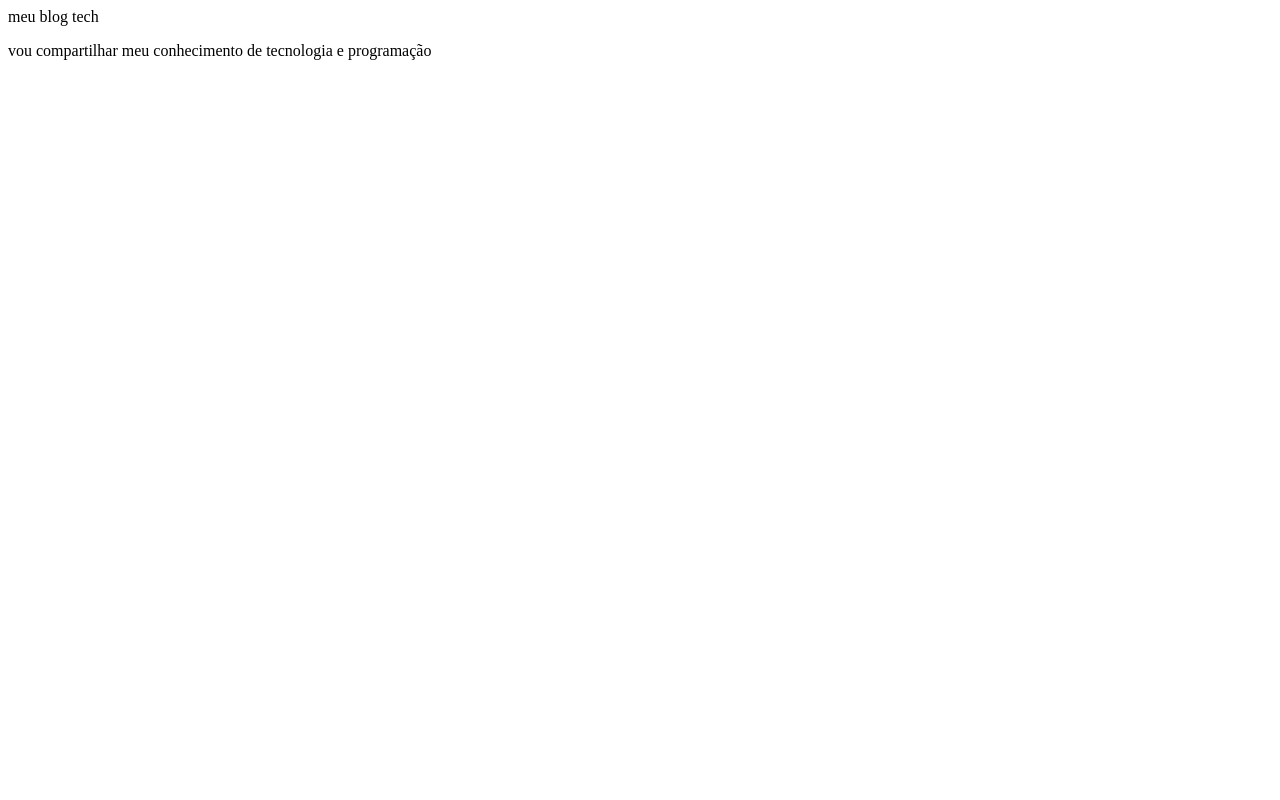
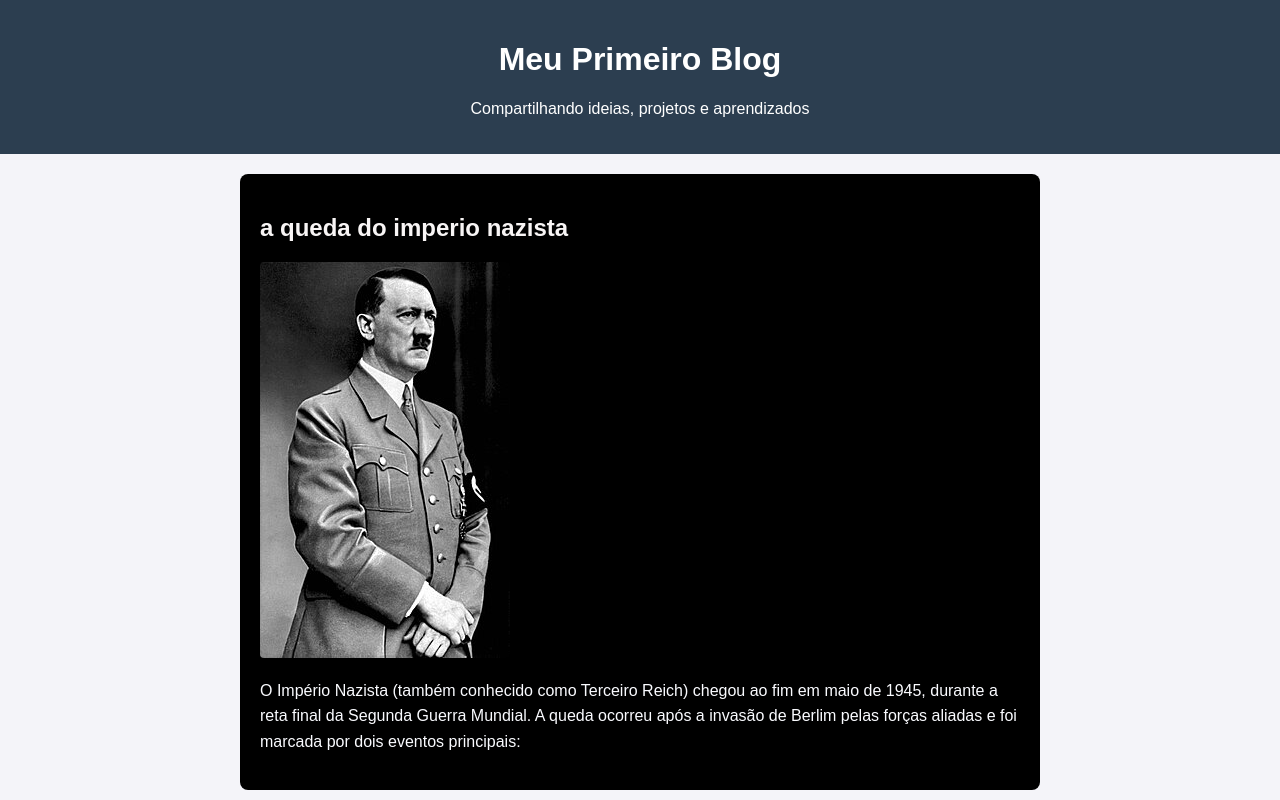
Before and after one commit to gabrielpaulasilva17-svg/gabi-gay, a plain HTML site: page index.html in a window 1280 px wide. Shown: the top 800 px of the page. Drawn offline with Linux system fonts and the light colour scheme.

Commit message:
Add files via upload

```diff
--- a/index.html
+++ b/index.html
@@ -1,3 +1,89 @@
-<P>meu blog tech</P>
+<!DOCTYPE html>
+<html lang="pt-BR">
+<head>
+    <meta charset="UTF-8">
+    <meta name="viewport" content="width=device-width, initial-scale=1.0">
+    <title>Blog da Turma</title>
 
-<P>vou compartilhar meu conhecimento de tecnologia e programação</P>
+    <style>
+        /* Estilo do fundo e da fonte da página inteira */
+        body {
+            font-family: Arial, sans-serif;
+            background-color: #f4f4f9;
+            margin: 0;
+            padding: 0;
+        }
+
+        /* Estilo do Cabeçalho - Cor diferente do resto da página */
+        header {
+            background-color: #2c3e50; /* Azul escuro */
+            color: white; /* Cor do texto do cabeçalho */
+            text-align: center;
+            padding: 20px;
+        }
+
+        /* Container para centralizar as postagens do blog */
+        .container {
+            max-width: 800px;
+            margin: 20px auto;
+            padding: 0 20px;
+        }
+
+        /* Estilo de cada postagem (campo de texto e foto) */
+        .postagem {
+            background-color: rgb(0, 0, 0);
+            padding: 20px;
+            margin-bottom: 30px;
+            border-radius: 8px; /* Bordas arredondadas */
+            box-shadow: 0 4px 8px rgba(255, 255, 255, 0.1); /* Sombrinha leve */
+        }
+
+        /* Estilo para as fotos se ajustarem ao tamanho da postagem */
+        .postagem img {
+            max-width: 100%;
+            height: auto;
+            border-radius: 4px;
+        }
+
+        /* Estilo do título da postagem */
+        .postagem h2 {
+            color: #f8f5f5;
+        }
+
+        /* Estilo do texto da postagem */
+        .postagem p {
+            line-height: 1.6;
+            color: #fafbff
+    ;
+        }
+    </style>
+</head>
+<body>
+
+    <header>
+        <h1>Meu Primeiro Blog</h1>
+        <p>Compartilhando ideias, projetos e aprendizados</p>
+    </header>
+
+    <div class="container">
+
+        <div class="postagem">
+            <h2>a queda do imperio nazista </h2>
+            <img src="Bundesarchiv_Bild_183-S33882,_Adolf_Hitler_retouched copy.jpg" alt="Imagem de exemplo 1">
+            <p>
+            O Império Nazista (também conhecido como Terceiro Reich) chegou ao fim em maio de 1945, durante a reta final da Segunda Guerra Mundial. A queda ocorreu após a invasão de Berlim pelas forças aliadas e foi marcada por dois eventos principais:
+            </p>
+        </div>
+
+        <div class="postagem">
+            <h2>Avançando nos Projetos</h2>
+            <img src="images.jpeg" alt="Imagem de exemplo 2">
+            <p>
+                Os principais países que formaram a aliança dos Aliados na Segunda Guerra Mundial foram a Grã-Bretanha (Reino Unido), a França (representada pela Resistência da França Livre), a União Soviética (URSS), os Estados Unidos e a China
+            </p>
+        </div>
+
+    </div>
+
+</body>
+</html>
```
Also changed, not shown: Bundesarchiv_Bild_183-S33882,_Adolf_Hitler_retouched copy.jpg (added), Bundesarchiv_Bild_183-S33882,_Adolf_Hitler_retouched.jpg (added), images.jpeg (added).
